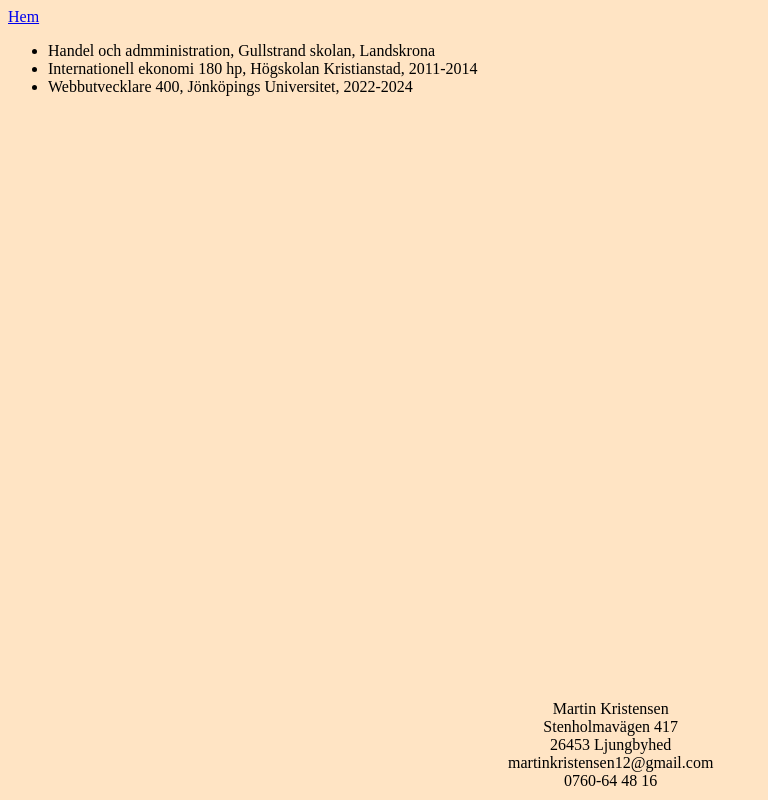
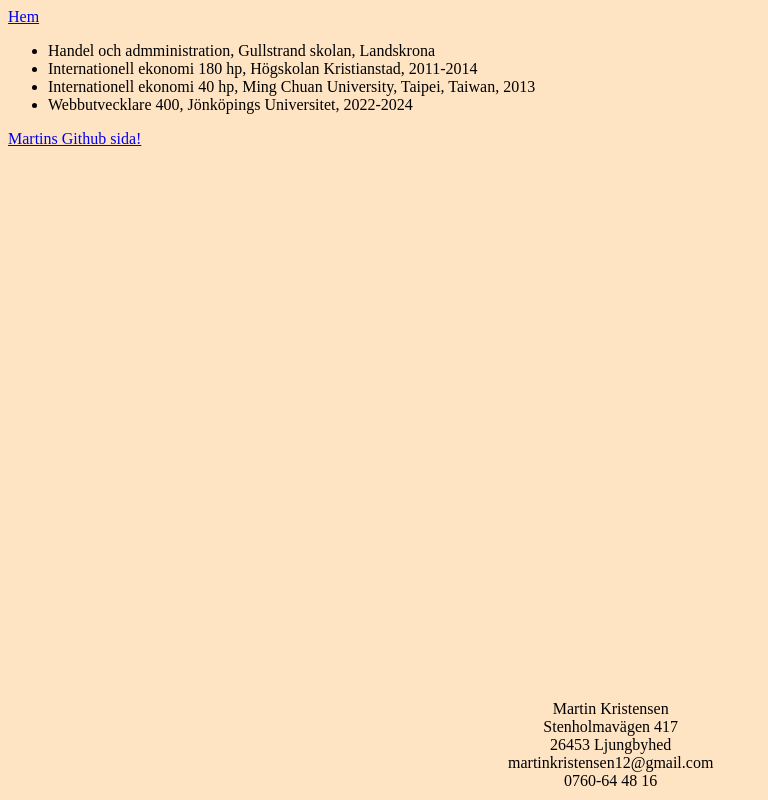
Before and after one commit to Martin-kristens/CV, a plain HTML site: page utbldning.html in a window 1280 px wide. Shown: the whole page, without its empty margins (0-768 px from the left). Drawn offline with Linux system fonts and the light colour scheme.

Commit message:
2 commit

```diff
--- a/utbldning.html
+++ b/utbldning.html
@@ -13,8 +13,11 @@
     <ul>
         <li>Handel och admministration, Gullstrand skolan, Landskrona</li>
         <li>Internationell ekonomi 180 hp, Högskolan Kristianstad, 2011-2014</li>
+        <li>Internationell ekonomi 40 hp, Ming Chuan University, Taipei, Taiwan, 2013</li>
         <li>Webbutvecklare 400, Jönköpings Universitet, 2022-2024</li>
     </ul>
+
+    <a href="https://github.com/Martin-kristens">Martins Github sida!</a>
     <footer class="information">Martin Kristensen <br>Stenholmavägen 417 <br>26453 Ljungbyhed <br> martinkristensen12@gmail.com <br> 0760-64 48 16</footer>
 </body>
 </html>
```
